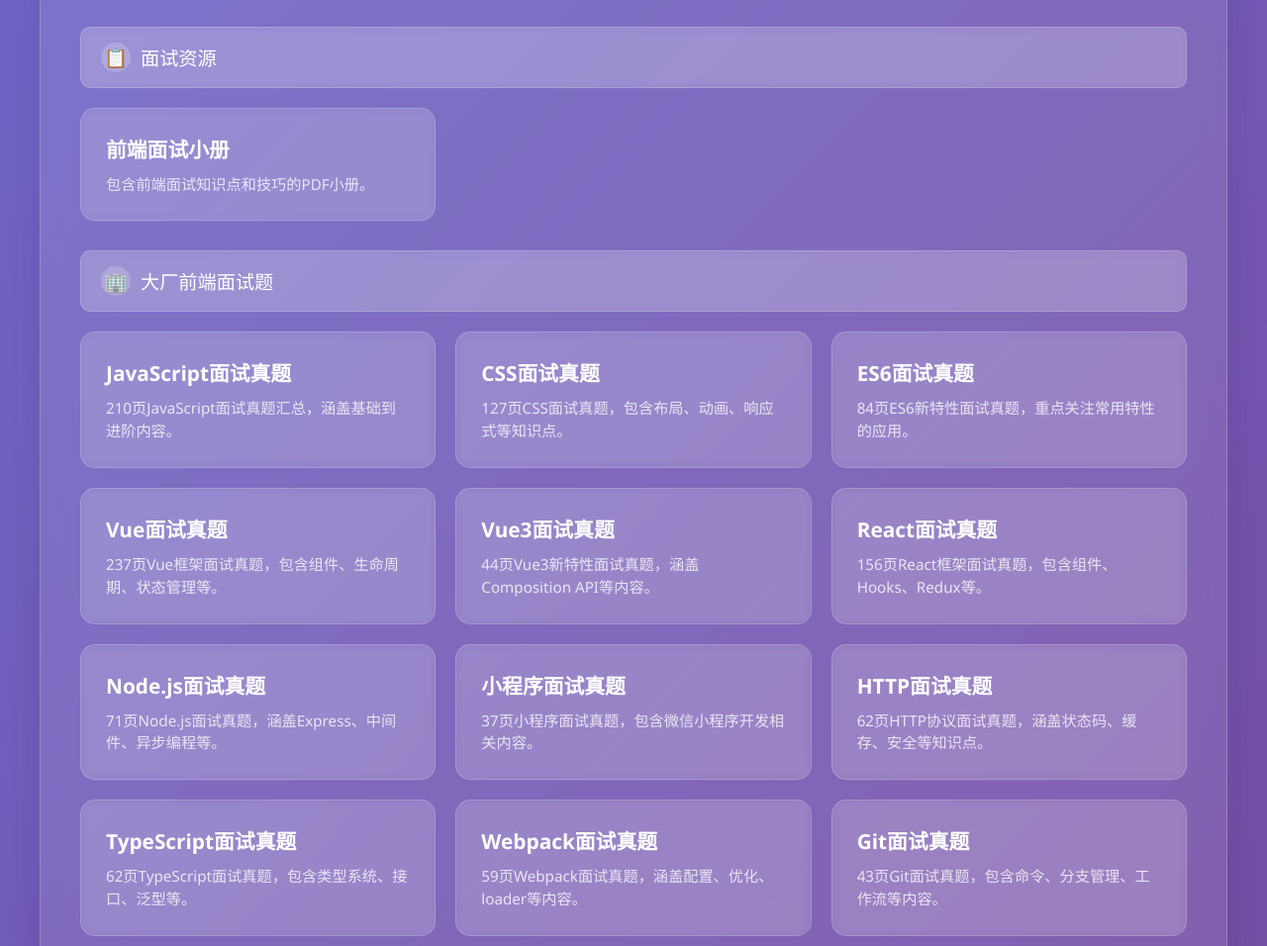
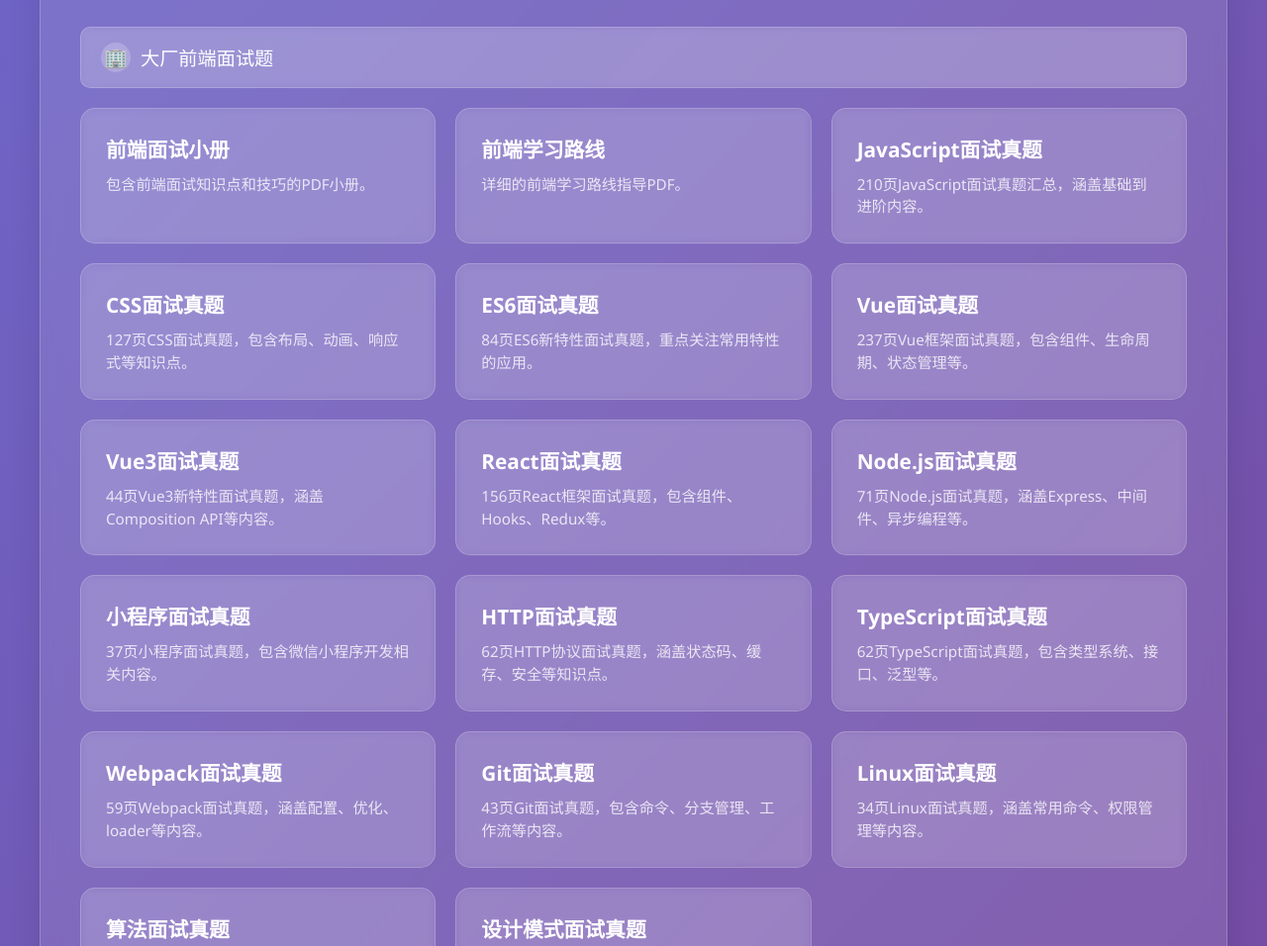
Before and after one commit to niu-peng/web-demo-archive, a plain HTML site: page index.html in a window 1280 px wide. Shown: the part 2542-3498 px from the top of the page at 99% size. Drawn offline with Linux system fonts and the light colour scheme.

Commit message:
将面试资源归类到大厂前端面试题部分

```diff
--- a/index.html
+++ b/index.html
@@ -372,24 +372,20 @@
           </a>
         </div>
 
-        <!-- 面试资源 -->
-        <div class="category-title">
-            <span class="category-icon">📋</span>
-            面试资源
+        <!-- 大厂前端面试题 -->
+        <div class="category-title" style="margin-top: 30px;">
+            <span class="category-icon">🏢</span>
+            大厂前端面试题
         </div>
         <div class="demo-grid">
           <a href="interview/前端面试小册.pdf" class="demo-card" target="_blank">
             <h3>前端面试小册</h3>
             <p>包含前端面试知识点和技巧的PDF小册。</p>
           </a>
-        </div>
-
-        <!-- 大厂前端面试题 -->
-        <div class="category-title" style="margin-top: 30px;">
-            <span class="category-icon">🏢</span>
-            大厂前端面试题
-        </div>
-        <div class="demo-grid">
+          <a href="interview/前端学习路线.pdf" class="demo-card" target="_blank">
+            <h3>前端学习路线</h3>
+            <p>详细的前端学习路线指导PDF。</p>
+          </a>
           <a href="interview/大厂前端面试题/1.JavaScript面试真题-210页.pdf" class="demo-card" target="_blank">
             <h3>JavaScript面试真题</h3>
             <p>210页JavaScript面试真题汇总，涵盖基础到进阶内容。</p>
```
